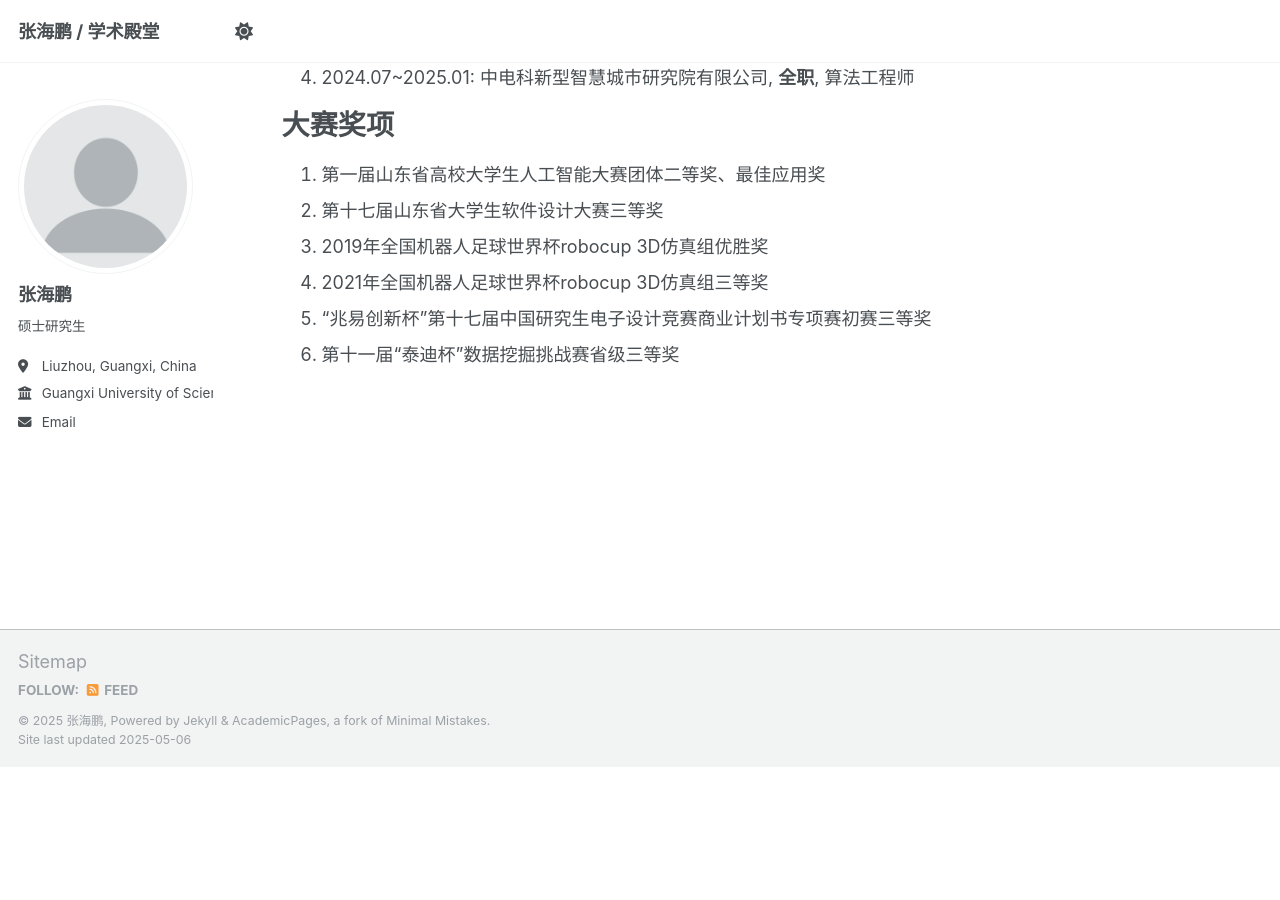
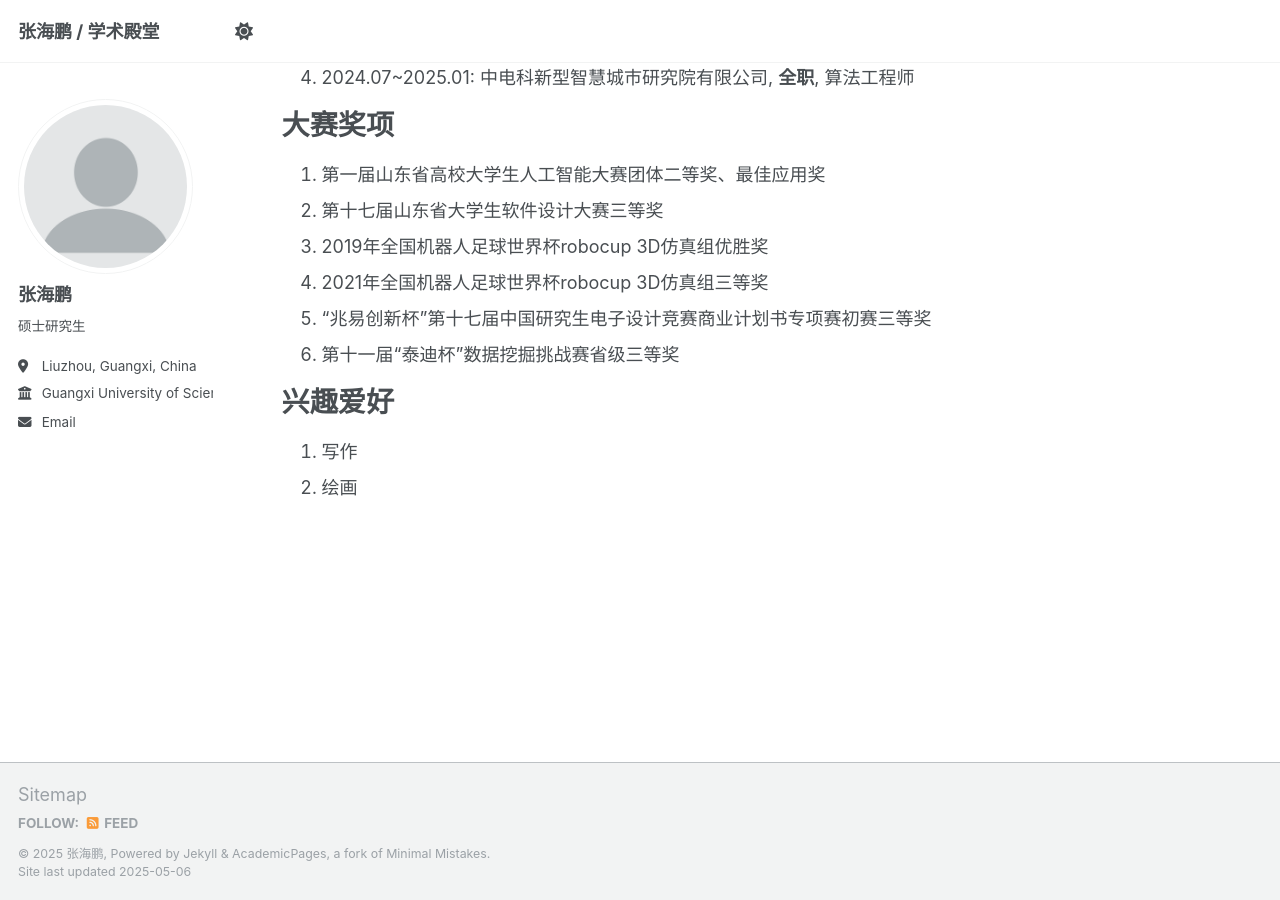
Before and after one commit to Harry-first/haipengzhang, a Jekyll site: the page built from _pages/about.md, in a window 1280 px wide and 900 px high, scrolled down 1745 px. Built offline with Jekyll 4.4.1, drawn with Linux system fonts in a browser that asks for light colours; before the commit the page ends 2512 px from its top, so only the background shows below that.

Commit message:
Update about.md

```diff
--- a/_pages/about.md
+++ b/_pages/about.md
@@ -51,3 +51,8 @@ redirect_from:
 4. 2021年全国机器人足球世界杯robocup 3D仿真组三等奖
 5. "兆易创新杯"第十七届中国研究生电子设计竞赛商业计划书专项赛初赛三等奖
 6. 第十一届“泰迪杯”数据挖掘挑战赛省级三等奖
+
+**兴趣爱好**
+======
+1. 写作
+2. 绘画
```
